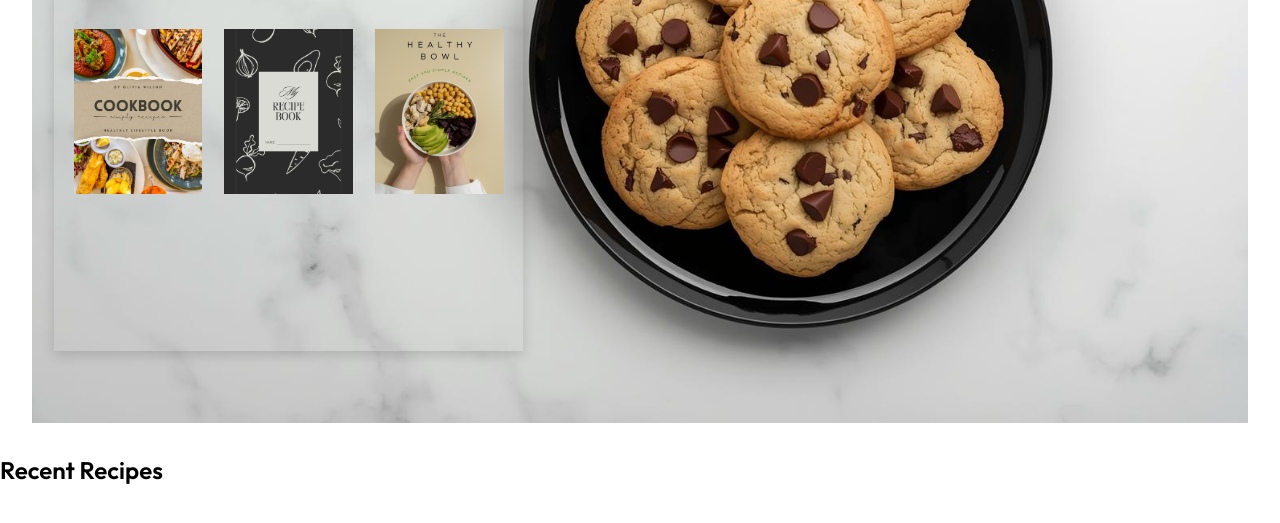
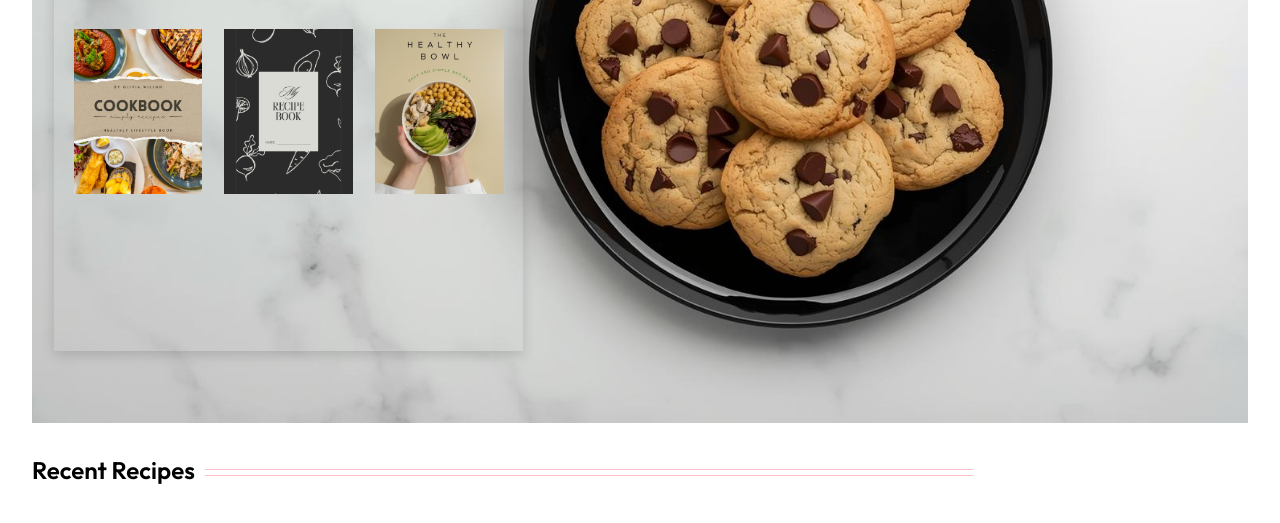
Before and after one commit to Rakesh07778777/Food-Site-Project, a plain HTML site: page index.html in a window 1280 px wide. Shown: the part 3133-3656 px from the top of the page. Drawn offline with nearby package versions, Linux system fonts and the light colour scheme; a web font is replaced by a local one.

Commit message:
modified

```diff
--- a/index.html
+++ b/index.html
@@ -280,12 +280,15 @@
 </section>
 
 <section class="recents">
-    <div class="recents-recipe">
     <div class="recents-heading">
         <h2>Recent Recipes</h2>
         <span></span>
         <span></span>
     </div>
+    <div class="recents-recipe">
+
+
+    <div class="recent-flex">
     <div class="recents-recipe-left">
         <img src="" alt="">
         <div class="recents-recipe-texts">
@@ -300,6 +303,8 @@
     </div>
 
     </div>
+
+    </div>
 </section>
 
 </body>
--- a/styles/styles.css
+++ b/styles/styles.css
@@ -874,3 +874,27 @@ padding: 2rem;
   width: 30%;
   object-fit: cover;
 }
+
+
+.recents{
+  min-height: 100vh;
+  display: flex;
+  flex-direction: column;
+}
+
+.recents-heading{
+  position: relative;
+  padding:0 2rem;
+}
+
+.recents-heading span{
+  width: 60%;
+  height: 1px ;
+  background-color: pink;
+  position: absolute;
+  top: 14px;
+  left: 16%;
+}
+.recents-heading span:nth-child(2){
+  top: 20px;
+}
```
